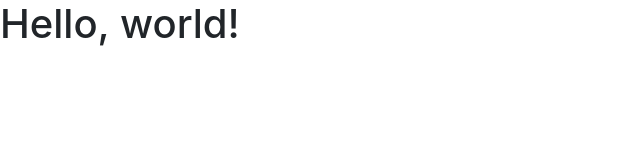
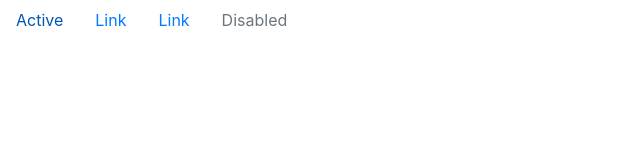
Before and after one commit to Yukish96/TestgitBlanca, a plain HTML site: page index.html in a window 1280 px wide. Shown: the whole page, without its empty margins (0-640 px from the left). Drawn offline with nearby package versions, Linux system fonts and the light colour scheme.

Commit message:
agregada navegación de bootstrap

```diff
--- a/index.html
+++ b/index.html
@@ -11,7 +11,22 @@
     <title>Hello, world!</title>
   </head>
   <body>
-    <h1>Hello, world!</h1>
+
+
+    <ul class="nav">
+  <li class="nav-item">
+    <a class="nav-link active" href="#">Active</a>
+  </li>
+  <li class="nav-item">
+    <a class="nav-link" href="#">Link</a>
+  </li>
+  <li class="nav-item">
+    <a class="nav-link" href="#">Link</a>
+  </li>
+  <li class="nav-item">
+    <a class="nav-link disabled" href="#">Disabled</a>
+  </li>
+</ul>
 
     <!-- Optional JavaScript -->
     <!-- jQuery first, then Popper.js, then Bootstrap JS -->
```
